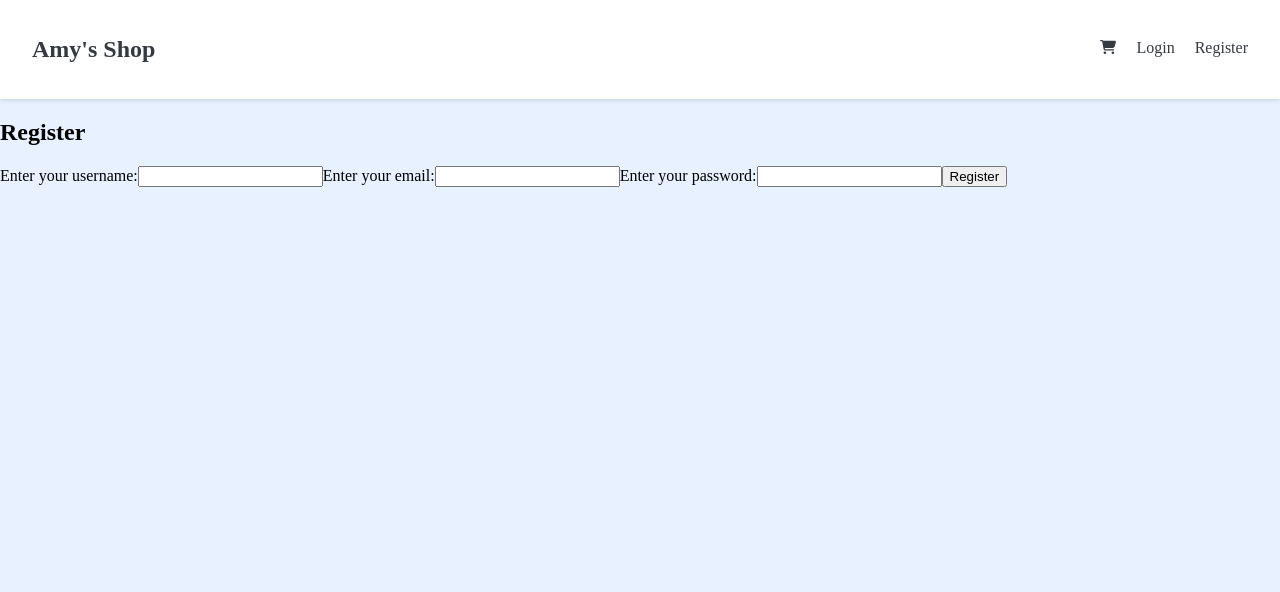
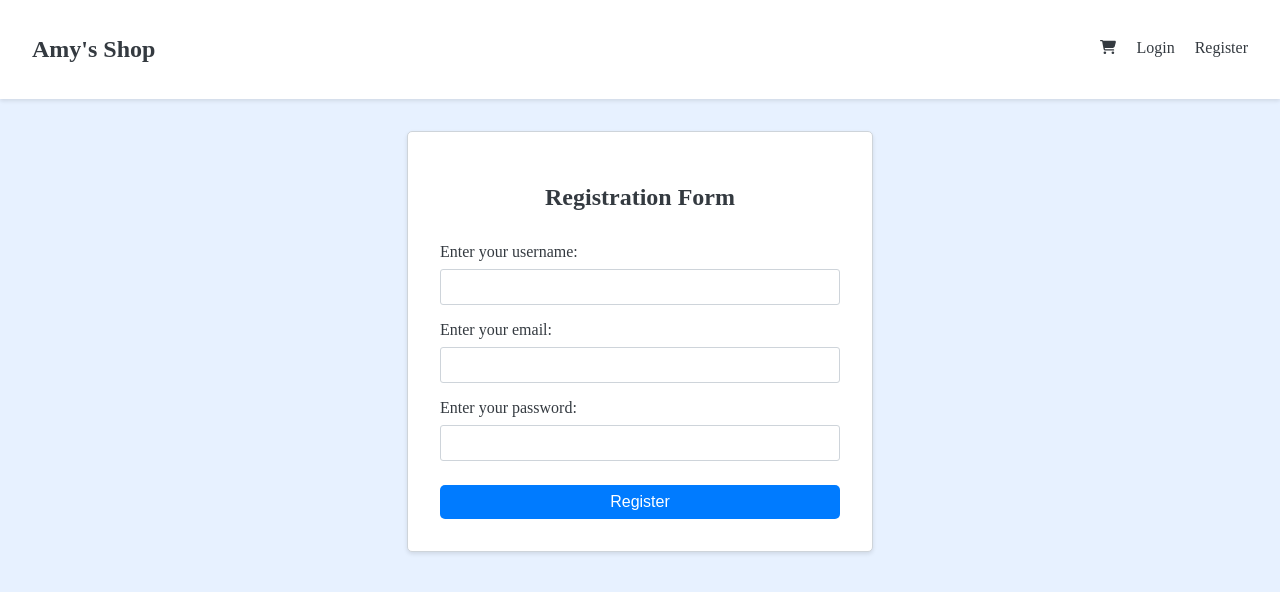
Before and after one commit to LizzieDworsky/MERN_eCommerce, a React (Create React App) app in the folder frontend/: page /register in a window 1280 px wide. Shown: the top 592 px of the page. Built offline with nearby package versions, Linux system fonts and the light colour scheme.

Commit message:
added stylization to registration page

```diff
--- a/frontend/src/App.css
+++ b/frontend/src/App.css
@@ -10,31 +10,82 @@ body {
 
 /* Styles for the ProductDetailsPage */
 .product-details-page {
-    max-width: 30rem; /* Sets a max-width for the content to avoid very long lines on larger screens */
-    margin: 2rem auto; /* Centers the content with margin on the top and bottom */
-    padding: 1rem; /* Adds padding around the content */
-    background-color: #ffffff; /* White background for the details section */
-    border: 1px solid #ced4da; /* Accent Grey border for definition */
-    border-radius: 5px; /* Rounded corners for a modern look */
-    box-shadow: 0 2px 4px rgba(0, 0, 0, 0.1); /* Subtle shadow for depth */
+    max-width: 30rem;
+    margin: 2rem auto;
+    padding: 1rem;
+    background-color: #ffffff;
+    border: 1px solid #ced4da;
+    border-radius: 5px;
+    box-shadow: 0 2px 4px rgba(0, 0, 0, 0.1);
 }
 
 .product-details-page h2 {
-    color: #343a40; /* Neutral Grey for the product name */
-    text-align: center; /* Centers the title */
-    margin-top: 0; /* Removes top margin */
-    padding-top: 0.5rem; /* Adds a little padding at the top */
+    color: #343a40;
+    text-align: center;
+    margin-top: 0;
+    padding-top: 0.5rem;
 }
 
 .product-details-page p {
-    color: #343a40; /* Neutral Grey for the text */
-    line-height: 1.6; /* Increases line-height for better readability */
-    margin: 1rem 0; /* Adds top and bottom margin for paragraph separation */
+    color: #343a40;
+    line-height: 1.6;
+    margin: 1rem 0;
 }
 
 .product-details-page p.price {
-    color: #007bff; /* Primary Blue for the price to make it stand out */
-    font-weight: bold; /* Makes the price bold */
-    font-size: 1.25rem; /* Slightly larger font size for price */
-    text-align: center; /* Centers the price */
+    color: #007bff;
+    font-weight: bold;
+    font-size: 1.25rem;
+    text-align: center;
 }
+
+/* Styles for the RegisterPage */
+.register-page {
+    max-width: 400px;
+    margin: 2rem auto;
+    padding: 2rem;
+    background-color: #ffffff;
+    border: 1px solid #ced4da;
+    border-radius: 5px;
+    box-shadow: 0 2px 4px rgba(0, 0, 0, 0.1);
+}
+
+.register-page h2 {
+    color: #343a40;
+    text-align: center;
+    margin-bottom: 1rem;
+}
+
+.register-page form {
+    display: flex;
+    flex-direction: column;
+}
+
+.register-page label {
+    color: #343a40;
+    margin-top: 1rem;
+}
+
+.register-page input {
+    padding: 0.5rem;
+    margin-top: 0.5rem;
+    border: 1px solid #ced4da;
+    border-radius: 3px;
+    font-size: 1rem;
+}
+
+.register-page button {
+    background-color: #007bff;
+    color: #ffffff;
+    padding: 0.5rem 1rem;
+    margin-top: 1.5rem;
+    border: none;
+    border-radius: 5px;
+    font-size: 1rem;
+    cursor: pointer;
+    transition: background-color 0.3s;
+}
+
+.register-page button:hover {
+    background-color: #0056b3;
+}
--- a/frontend/src/pages/Auth/RegisterPage.jsx
+++ b/frontend/src/pages/Auth/RegisterPage.jsx
@@ -13,8 +13,8 @@ const RegisterPage = () => {
     };
 
     return (
-        <div>
-            <h2>Register</h2>
+        <div className="register-page">
+            <h2>Registration Form</h2>
             <form onSubmit={(e) => handleSubmit(e)}>
                 <label>Enter your username:</label>
                 <input name="username" type="text" />
```
